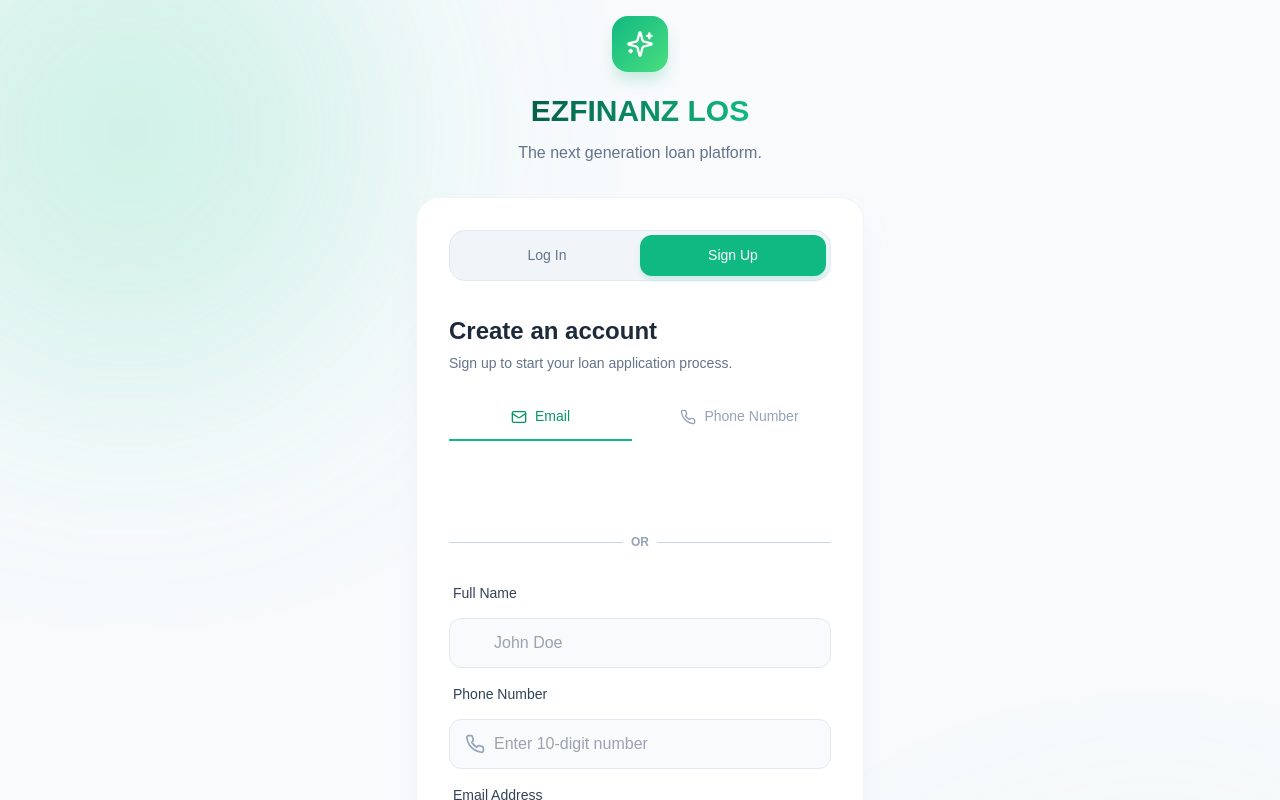
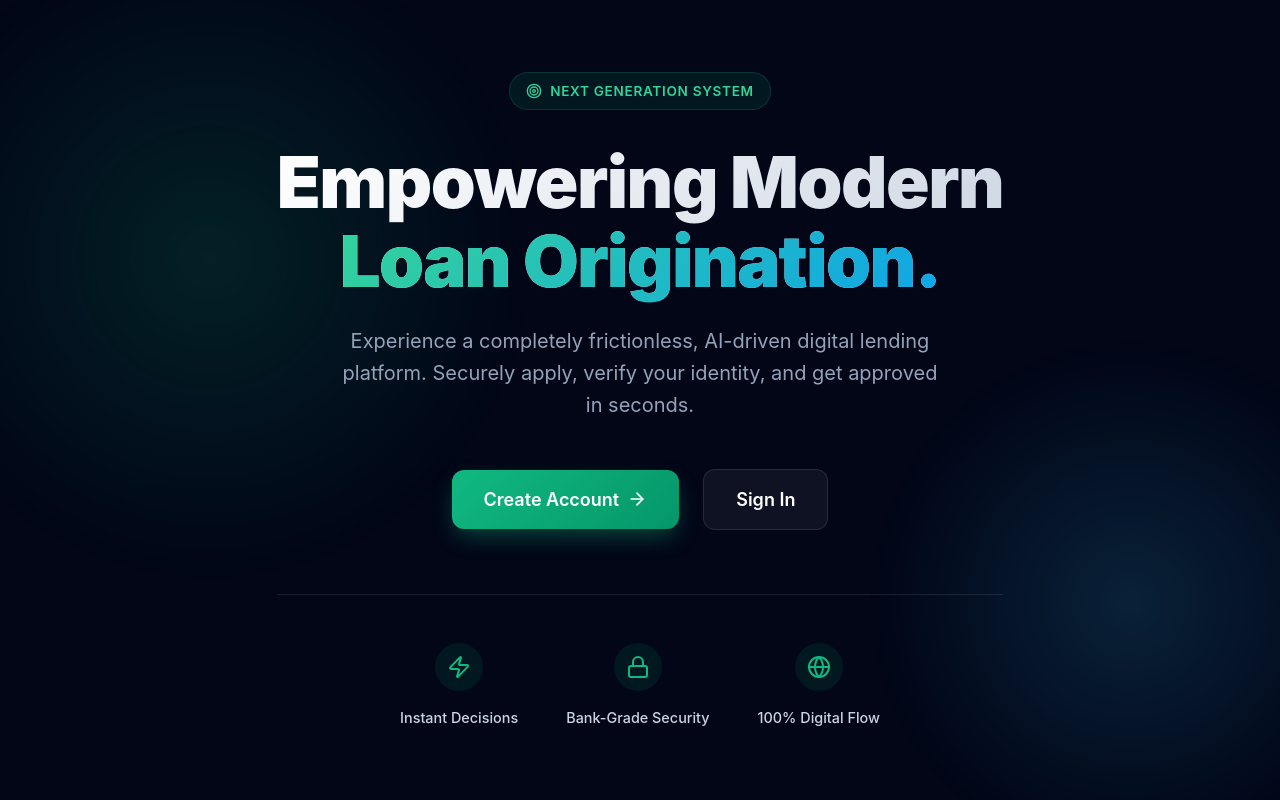
Before and after one commit to vishnu-balineni/ezfinanz-loan-origination-system, a React (Vite) app: page / in a window 1280 px wide. Shown: the top 800 px of the page. Built offline with nearby package versions, Linux system fonts and the light colour scheme.

Commit message:
Home page image added

```diff
--- a/src/App.tsx
+++ b/src/App.tsx
@@ -1,6 +1,7 @@
 import { BrowserRouter as Router, Routes, Route, Navigate } from 'react-router-dom';
 
 // Core Flow Imports
+import LandingPage from './pages/LandingPage';
 import AuthPage from './pages/AuthPage';
 import CustomAlertModal from './components/shared/CustomAlertModal';
 
@@ -28,7 +29,8 @@ function App() {
             <CustomAlertModal />
             <Routes>
                 {/* Core Onboarding Routes */}
-                <Route path="/" element={<AuthPage />} />
+                <Route path="/" element={<LandingPage />} />
+                <Route path="/auth" element={<AuthPage />} />
 
                 {/* User Dashboard Application Routes */}
                 <Route path="/dashboard" element={<CustomerLayout />}>
--- a/src/pages/AuthPage.tsx
+++ b/src/pages/AuthPage.tsx
@@ -1,5 +1,5 @@
 import { useState, useEffect } from 'react';
-import { useNavigate } from 'react-router-dom';
+import { useNavigate, useLocation } from 'react-router-dom';
 import { Mail, Phone, Lock, Eye, EyeOff, ArrowRight, CheckCircle2, ShieldCheck, Fingerprint, Sparkles } from 'lucide-react';
 import { triggerCustomAlert } from '../components/shared/CustomAlertModal';
 import './AuthPage.css'; // Importing normal CSS
@@ -8,7 +8,12 @@ import { jwtDecode } from 'jwt-decode';
 
 const AuthPage = () => {
     const navigate = useNavigate();
-    const [isLogin, setIsLogin] = useState(false);
+    const location = useLocation();
+
+    // Check if Landing Page specified default tab
+    const defaultIsLogin = location.state?.defaultIsLogin ?? true;
+
+    const [isLogin, setIsLogin] = useState(defaultIsLogin);
     const [method, setMethod] = useState<'email' | 'phone'>('email');
     const [isLoading, setIsLoading] = useState(false);
 
--- /dev/null
+++ b/src/pages/LandingPage.css
@@ -0,0 +1,233 @@
+.landing-page-container {
+    min-height: 100vh;
+    width: 100vw;
+    background-color: #020617;
+    /* Very dark blue/black slate */
+    display: flex;
+    flex-direction: column;
+    align-items: center;
+    justify-content: center;
+    position: relative;
+    overflow: hidden;
+    color: white;
+    font-family: 'Inter', sans-serif;
+}
+
+/* Ambient Animated Glowing Orbs */
+.landing-ambient-1 {
+    position: absolute;
+    top: -10%;
+    left: -10%;
+    width: 50vw;
+    height: 50vw;
+    background: radial-gradient(circle, rgba(16, 185, 129, 0.15) 0%, rgba(0, 0, 0, 0) 70%);
+    border-radius: 50%;
+    animation: float1 15s infinite alternate ease-in-out;
+    pointer-events: none;
+    z-index: 1;
+}
+
+.landing-ambient-2 {
+    position: absolute;
+    bottom: -10%;
+    right: -10%;
+    width: 40vw;
+    height: 40vw;
+    background: radial-gradient(circle, rgba(56, 189, 248, 0.15) 0%, rgba(0, 0, 0, 0) 70%);
+    border-radius: 50%;
+    animation: float2 12s infinite alternate ease-in-out;
+    pointer-events: none;
+    z-index: 1;
+}
+
+@keyframes float1 {
+    0% {
+        transform: translate(0, 0) scale(1);
+    }
+
+    100% {
+        transform: translate(10%, 10%) scale(1.1);
+    }
+}
+
+@keyframes float2 {
+    0% {
+        transform: translate(0, 0) scale(1);
+    }
+
+    100% {
+        transform: translate(-10%, -10%) scale(1.1);
+    }
+}
+
+/* Content Container */
+.landing-content {
+    position: relative;
+    z-index: 5;
+    text-align: center;
+    padding: 2rem;
+    max-width: 800px;
+    animation: fadeUp 1s ease-out forwards;
+}
+
+@keyframes fadeUp {
+    from {
+        opacity: 0;
+        transform: translateY(40px);
+    }
+
+    to {
+        opacity: 1;
+        transform: translateY(0);
+    }
+}
+
+/* Typography */
+.landing-badge {
+    display: inline-flex;
+    align-items: center;
+    gap: 0.5rem;
+    padding: 0.5rem 1rem;
+    background: rgba(16, 185, 129, 0.1);
+    border: 1px solid rgba(16, 185, 129, 0.2);
+    color: #34d399;
+    border-radius: 9999px;
+    font-size: 0.85rem;
+    font-weight: 600;
+    margin-bottom: 2rem;
+    letter-spacing: 0.05em;
+    text-transform: uppercase;
+}
+
+.landing-title {
+    font-size: 4.5rem;
+    font-weight: 900;
+    line-height: 1.1;
+    margin-bottom: 1.5rem;
+    letter-spacing: -0.02em;
+    background: linear-gradient(135deg, #ffffff 0%, #cbd5e1 100%);
+    background-clip: text;
+    -webkit-background-clip: text;
+    -webkit-text-fill-color: transparent;
+}
+
+.landing-title span {
+    background: linear-gradient(135deg, #34d399 0%, #0ea5e9 100%);
+    background-clip: text;
+    -webkit-background-clip: text;
+    -webkit-text-fill-color: transparent;
+}
+
+.landing-subtitle {
+    font-size: 1.25rem;
+    color: #94a3b8;
+    margin-bottom: 3rem;
+    line-height: 1.6;
+    max-width: 600px;
+    margin-left: auto;
+    margin-right: auto;
+}
+
+/* CTA Rules */
+.landing-actions {
+    display: flex;
+    align-items: center;
+    justify-content: center;
+    gap: 1.5rem;
+}
+
+.landing-btn {
+    display: inline-flex;
+    align-items: center;
+    justify-content: center;
+    gap: 0.5rem;
+    padding: 1rem 2rem;
+    border-radius: 0.75rem;
+    font-size: 1.125rem;
+    font-weight: 600;
+    cursor: pointer;
+    transition: all 0.3s ease;
+    text-decoration: none;
+}
+
+.landing-btn-primary {
+    background: linear-gradient(135deg, #10b981 0%, #059669 100%);
+    color: white;
+    border: none;
+    box-shadow: 0 10px 25px -5px rgba(16, 185, 129, 0.4);
+}
+
+.landing-btn-primary:hover {
+    transform: translateY(-2px);
+    box-shadow: 0 15px 30px -5px rgba(16, 185, 129, 0.5);
+    background: linear-gradient(135deg, #34d399 0%, #10b981 100%);
+}
+
+.landing-btn-secondary {
+    background: rgba(255, 255, 255, 0.05);
+    color: white;
+    border: 1px solid rgba(255, 255, 255, 0.1);
+    backdrop-filter: blur(10px);
+}
+
+.landing-btn-secondary:hover {
+    background: rgba(255, 255, 255, 0.1);
+    transform: translateY(-2px);
+    border-color: rgba(255, 255, 255, 0.2);
+}
+
+/* Features */
+.landing-features {
+    display: flex;
+    justify-content: center;
+    gap: 3rem;
+    margin-top: 4rem;
+    border-top: 1px solid rgba(255, 255, 255, 0.1);
+    padding-top: 3rem;
+}
+
+.feature-item {
+    display: flex;
+    flex-direction: column;
+    align-items: center;
+    gap: 0.5rem;
+    color: #cbd5e1;
+}
+
+.feature-icon-wrapper {
+    width: 3rem;
+    height: 3rem;
+    border-radius: 50%;
+    background: rgba(16, 185, 129, 0.1);
+    display: flex;
+    align-items: center;
+    justify-content: center;
+    color: #10b981;
+    margin-bottom: 0.5rem;
+}
+
+.feature-text {
+    font-size: 0.9rem;
+    font-weight: 500;
+}
+
+@media (max-width: 768px) {
+    .landing-title {
+        font-size: 3rem;
+    }
+
+    .landing-actions {
+        flex-direction: column;
+        width: 100%;
+        padding: 0 2rem;
+    }
+
+    .landing-btn {
+        width: 100%;
+    }
+
+    .landing-features {
+        flex-direction: column;
+        gap: 1.5rem;
+    }
+}
--- /dev/null
+++ b/src/pages/LandingPage.tsx
@@ -0,0 +1,72 @@
+import { useNavigate } from 'react-router-dom';
+import { Target, ArrowRight, Zap, Lock, Globe } from 'lucide-react';
+import './LandingPage.css';
+
+export default function LandingPage() {
+    const navigate = useNavigate();
+
+    const handleNavigation = (defaultIsLogin: boolean) => {
+        navigate('/auth', { state: { defaultIsLogin } });
+    };
+
+    return (
+        <div className="landing-page-container">
+            {/* Ambient Backgrounds */}
+            <div className="landing-ambient-1" />
+            <div className="landing-ambient-2" />
+
+            <div className="landing-content">
+                <div className="landing-badge">
+                    <Target size={16} />
+                    <span>Next Generation System</span>
+                </div>
+
+                <h1 className="landing-title">
+                    Empowering Modern <br />
+                    <span>Loan Origination.</span>
+                </h1>
+
+                <p className="landing-subtitle">
+                    Experience a completely frictionless, AI-driven digital lending platform. Securely apply, verify your identity, and get approved in seconds.
+                </p>
+
+                <div className="landing-actions">
+                    <button
+                        onClick={() => handleNavigation(false)}
+                        className="landing-btn landing-btn-primary"
+                    >
+                        Create Account <ArrowRight size={20} />
+                    </button>
+
+                    <button
+                        onClick={() => handleNavigation(true)}
+                        className="landing-btn landing-btn-secondary"
+                    >
+                        Sign In
+                    </button>
+                </div>
+
+                <div className="landing-features">
+                    <div className="feature-item">
+                        <div className="feature-icon-wrapper">
+                            <Zap size={24} />
+                        </div>
+                        <span className="feature-text">Instant Decisions</span>
+                    </div>
+                    <div className="feature-item">
+                        <div className="feature-icon-wrapper">
+                            <Lock size={24} />
+                        </div>
+                        <span className="feature-text">Bank-Grade Security</span>
+                    </div>
+                    <div className="feature-item">
+                        <div className="feature-icon-wrapper">
+                            <Globe size={24} />
+                        </div>
+                        <span className="feature-text">100% Digital Flow</span>
+                    </div>
+                </div>
+            </div>
+        </div>
+    );
+}
```
Also changed, not shown: index.html (+2 -1 lines).
